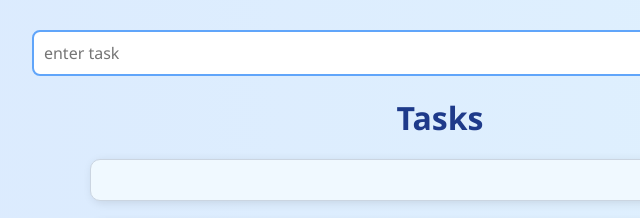
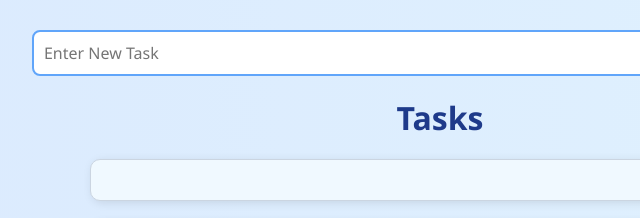
Before and after one commit to Sonukathat/Todo-2, a plain HTML site: page index.html in a window 1280 px wide. Shown: the top 218 px of the page, 200-840 px from the left. Drawn offline with Linux system fonts and the light colour scheme.

Commit message:
html file update

```diff
--- a/index.html
+++ b/index.html
@@ -10,7 +10,7 @@
 
 <body>
     <div class="div1">
-        <input type="text" placeholder="enter task" id="inp">
+        <input type="text" placeholder="Enter New Task" id="inp">
         <button id="addbtn">Add</button>
     </div>
     <div class="div2">
```
